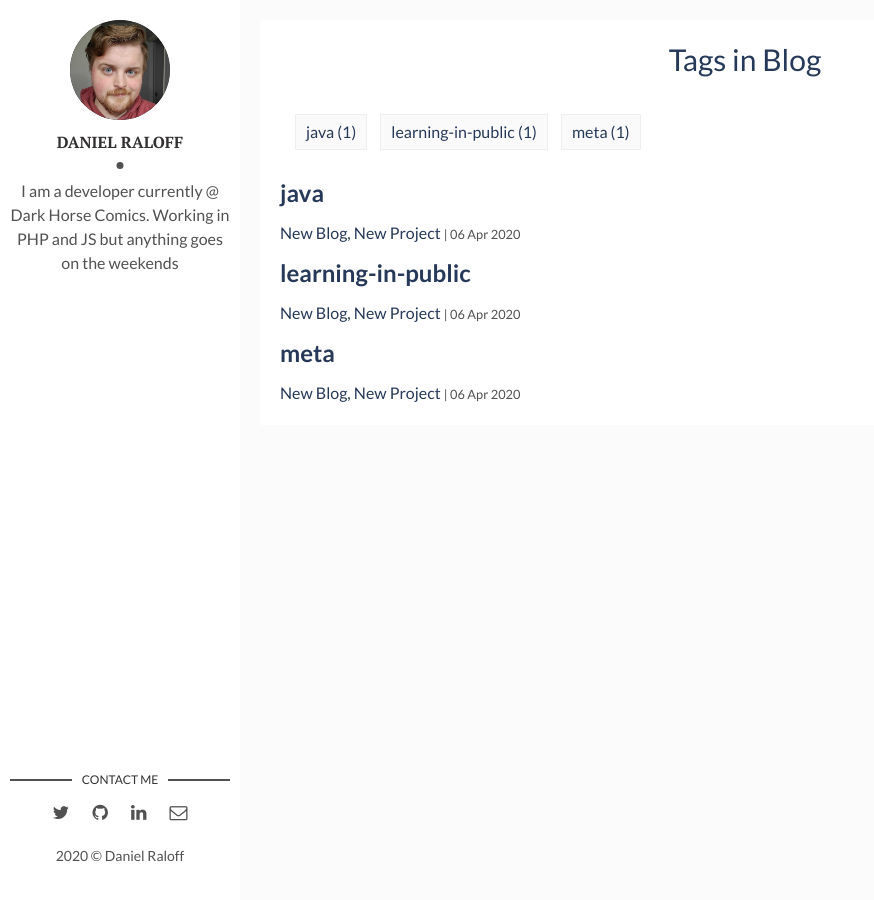
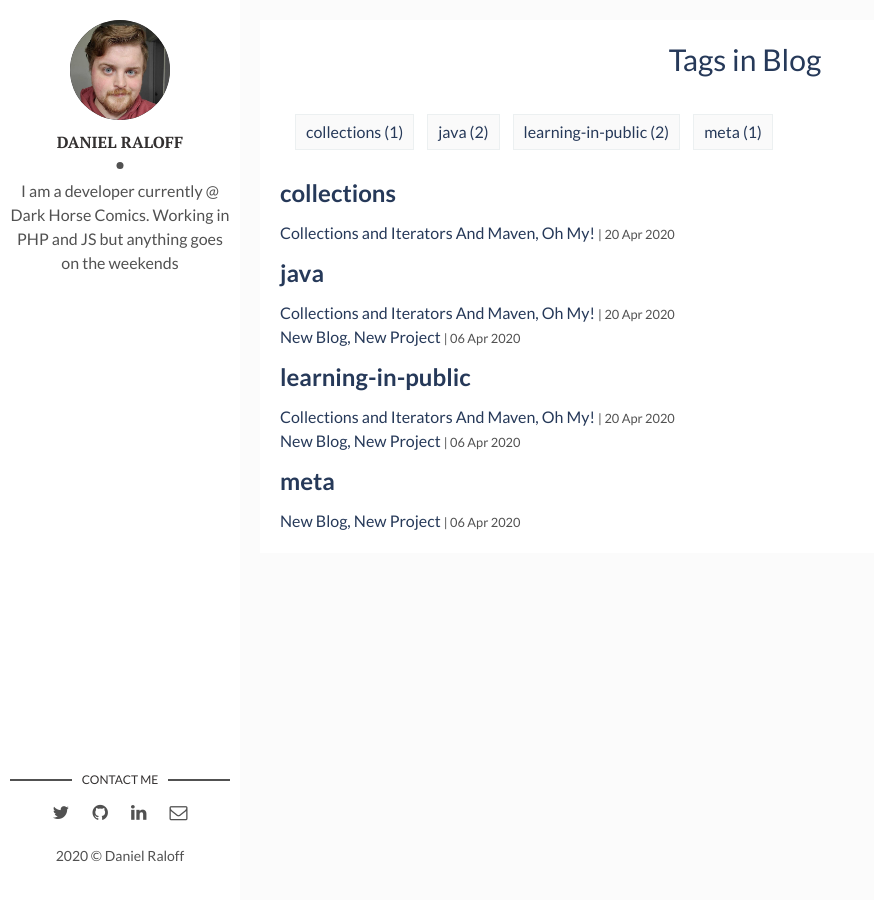
Before and after one commit to KOMON/komon.xyz, a Jekyll site: the page built from tags.html, in a window 1280 px wide. Shown: the whole page, without its empty margins (0-874 px from the left). Built offline with Jekyll 4.4.1, drawn with Linux system fonts in a browser that asks for light colours; part of the change alters nothing that is shown.

Commit message:
Begin new post

```diff
--- /dev/null
+++ b/_posts/2020-04-20-collections-and-iterators-and-maven-oh-my.md
@@ -0,0 +1,49 @@
+---
+layout: post
+title: Collections and Iterators And Maven, Oh My!
+date: 2020-04-20
+description: 'In which: We learn to make for-each loops go'
+img: undecided.jpg
+tags: [learning-in-public,java,collections]
+---
+
+### What's up?
+
+Whew, it's been about 2 weeks since my last blog post, and what a busy time I've
+been having! I admit that I haven't been spending as much time as I'd have liked
+to on this project. Turns out that in these troubled times and with an
+8-month-old baby I have less time and energy than I would normally attribute to
+myself.
+
+But, that's not to say I've done nothing! I have plenty of notes to distill into
+this post, and I've been learning quite a bit about the Java workflow I've been
+building with Maven.
+
+
+### Collections API, Ahoy
+
+So, to start off my exploration of core Java APIs I delved into Collections.
+Now, collection classes as a topic aren't new to me, I've used plenty of
+different PHP implementations of various collection data structures, and
+implemented many types of collections myself in C++ back in my early CS
+education.
+
+But, being one of the core APIs of the language, I was determined to really
+start at the top with the `Collection` interface and wander my way around as I
+found fun things to implement myself.
+
+Today we'll be looking at `Collection` in general, as well as the `Iterator` and
+`Iterable` Interfaces. We even have some sample code to look at.
+
+### What is a `Collection` anyway?
+
+The `Collection` interface is the root of the collection hierarchy, and all
+collection types will implement `Collection` either directly or through one of
+its sub-interfaces. A `Collection` embodies the idea of a container for multiple
+objects. An implementation of `Collection` supports a few broad categories of
+operation:
+
+- Inserting items into the collection
+- Removing items from the collection
+- Querying the collection for membership of an object
+- Measuring the size of the collection
```
Also changed, not shown: _posts/2020-04-06-new-blog-new-project.md (+60 -18 lines).
